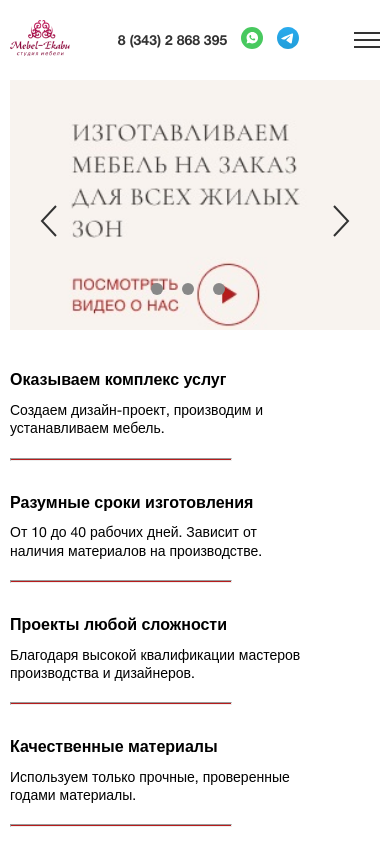
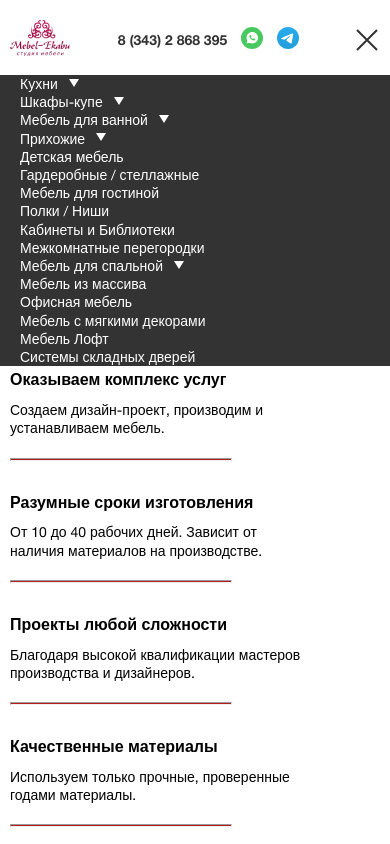
Before and after one commit to Zmeederzhets/exhibition, a website built with webpack: page app/index.html in a window 390 px wide. Both pictures are taken after a click on the button 366 px from the left and 40 px from the top of the page. Shown: the top 844 px of the page. Built offline with nearby package versions, Linux system fonts and the light colour scheme; files whose address does not match are found by name.

Commit message:
взялся за меню, кнопка меню бургер заработала

```diff
--- a/app/index.html
+++ b/app/index.html
@@ -43,7 +43,57 @@
                 <use class="menu__icon-cross" href="img/ico/sprite.svg#cross"></use>
             </svg>
         </button>
-        <ul class="menu__list" id="menu__list">
+        <ul class="menu__list menu__list--main" id="menu__list">
+            <li class="menu__item">
+                <a class="menu__link menu__disclose" href="">Кухни</a>
+            </li>
+            <li class="menu__item">
+                <a class="menu__link menu__disclose" href="">Шкафы-купе</a>
+            </li>
+            <li class="menu__item">
+                <a class="menu__link menu__disclose" href="">Мебель для ванной</a>
+            </li>
+            <li class="menu__item">
+                <a class="menu__link menu__disclose" href="">Прихожие</a>
+            </li>
+            <li class="menu__item">
+                <a class="menu__link" href="">Детская мебель</a>
+            </li>
+            <li class="menu__item">
+                <a class="menu__link" href="">Гардеробные / стеллажные</a>
+            </li>
+            <li class="menu__item">
+                <a class="menu__link" href="">Мебель для гостиной</a>
+            </li>
+            <li class="menu__item">
+                <a class="menu__link" href="">Полки / Ниши</a>
+            </li>
+            <li class="menu__item">
+                <a class="menu__link" href="">Кабинеты и Библиотеки</a>
+            </li>
+            <li class="menu__item">
+                <a class="menu__link" href="">Межкомнатные перегородки</a>
+            </li>
+            <li class="menu__item">
+                <a class="menu__link menu__disclose" href="">Мебель для спальной</a>
+            </li>
+            <li class="menu__item">
+                <a class="menu__link" href="">Мебель из массива</a>
+            </li>
+            <li class="menu__item">
+                <a class="menu__link" href="">Офисная мебель</a>
+            </li>
+            <li class="menu__item">
+                <a class="menu__link" href="">Мебель с мягкими декорами</a>
+            </li>
+            <li class="menu__item">
+                <a class="menu__link" href="">Мебель Лофт</a>
+            </li>
+            <li class="menu__item">
+                <a class="menu__link" href="">Системы складных дверей</a>
+            </li>
+        </ul>
+        <ul class="menu__list ">
             <li class="menu__item">
                 <a class="menu__link menu__disclose" href>КАТАЛОГ МЕБЕЛИ</a>
             </li>
@@ -536,7 +586,8 @@
                     <iframe class="feedback__video--iframe" src="https://www.youtube.com/embed/tCECsNRNqd0?controls=0"
                             allowfullscreen></iframe>
                 </div>
-                <p class="feedback__explanation feedback__explanation--reverse">Lorem ipsum dolor sit amet, consectetur adipisicing elit.</p>
+                <p class="feedback__explanation feedback__explanation--reverse">Lorem ipsum dolor sit amet, consectetur
+                    adipisicing elit.</p>
             </div>
         </div>
 
--- a/app/js/main.js
+++ b/app/js/main.js
@@ -0,0 +1,11 @@
+(() => {
+    const menuButton = document.querySelector('.menu__button');
+    const menuList = document.querySelector('.menu__list');
+
+    menuButton.addEventListener('click', () => {
+        let expanded = menuButton.getAttribute('aria-expanded') === 'true';
+        menuButton.setAttribute('aria-expanded', !expanded);
+        menuButton.classList.toggle('menu__button--open');
+        menuList.classList.toggle('menu__list--open');
+    });
+})();
--- a/app/scss/block/_menu.scss
+++ b/app/scss/block/_menu.scss
@@ -16,24 +16,43 @@
 
   &__list {
     display: none;
+    font-family: $HelveticaNeueCyr;
+    list-style: none;
+    font-size: 14px;
+    line-height: 130%;
     @include min-width(md) {
+      position: unset;
       margin: auto;
       max-width: 810px;
       padding: 20px 0;
       display: flex;
-      list-style: none;
-      font-family: $HelveticaNeueCyr;
-      font-size: 14px;
-      line-height: 130%;
       text-align: center;
+    }
+
+    &--main{
+      @include min-width(md){
+        display: none;}
+    }
+
+    &--open {
+      position: absolute;
+      width: 100%;
+      top: 75px;
+      left: 0;
+      display: grid;
+      background-color: #333;
+      z-index: 99;
+      @include min-width(sm) {
+        margin: 20px 10px 0 10px;
+      }
     }
   }
 
   &__disclose {
-    &:after{
+    &:after {
       content: '';
       position: relative;
-      top:0.75em;
+      top: 0.75em;
       left: 11px;
       border: 5px solid transparent;
       border-top: 8px solid white;
@@ -58,6 +77,7 @@
     .menu__icon-cross {
       display: block;
     }
+
     .menu__icon-menu {
       display: none;
     }
```
